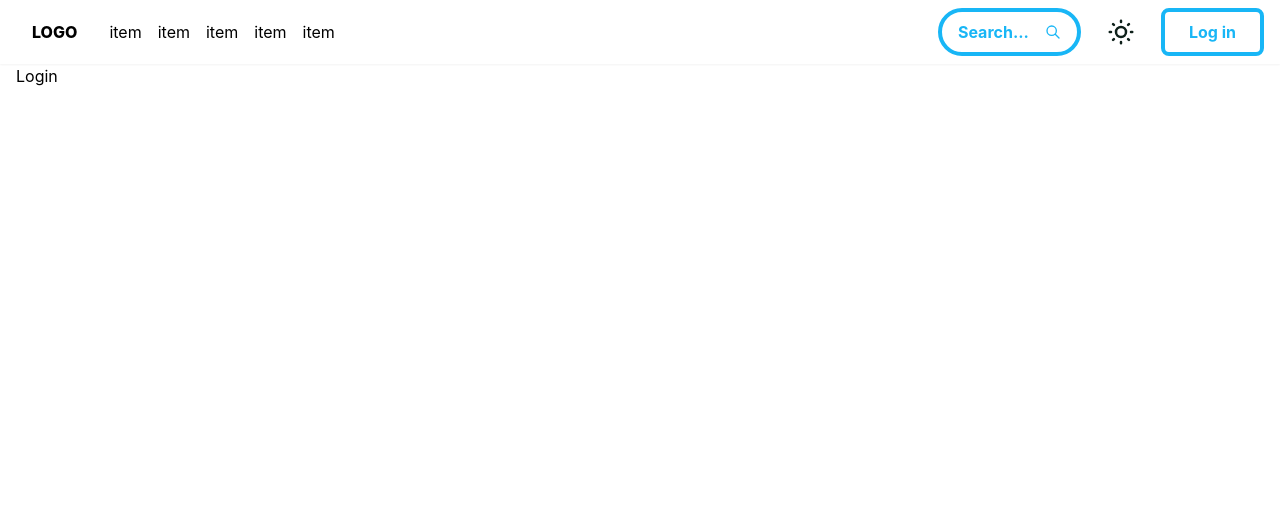
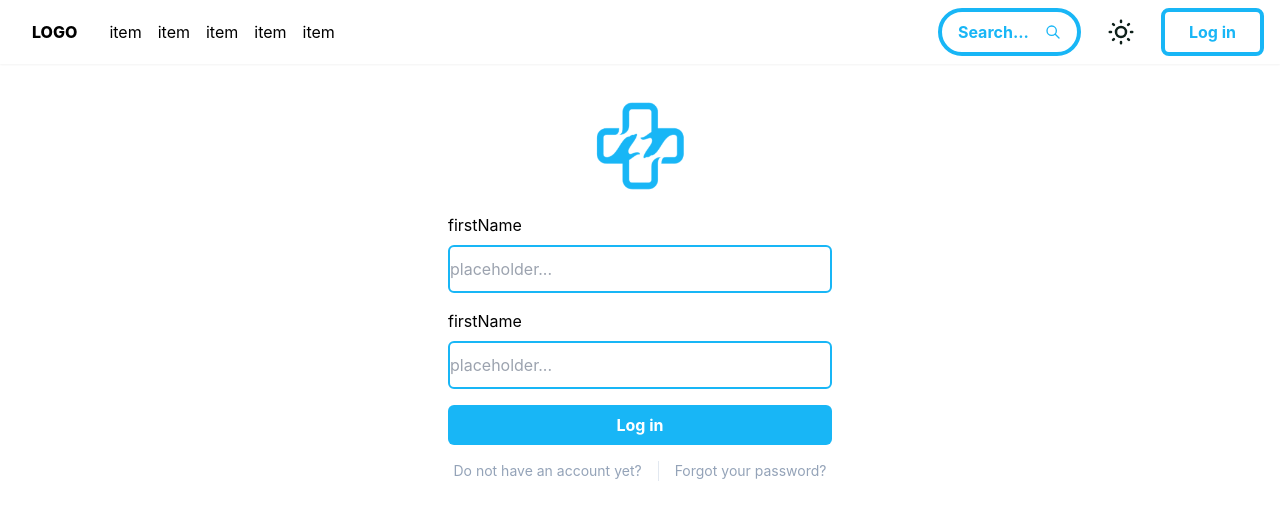
Before and after one commit to IIB3nceII/doc-in-time, a React (Create React App) app in the folder webapp/: page /login in a window 1280 px wide. Shown: the top 518 px of the page. Built offline with nearby package versions, Linux system fonts and the light colour scheme.

Commit message:
💄 Login design

```diff
--- a/webapp/package.json
+++ b/webapp/package.json
@@ -14,6 +14,7 @@
     "firebase": "^9.12.0",
     "react": "^18.2.0",
     "react-dom": "^18.2.0",
+    "react-hook-form": "^7.37.0",
     "react-icons": "^4.4.0",
     "react-redux": "^8.0.4",
     "react-router-dom": "^6.4.2",
--- a/webapp/src/components/common/Navbar/Navbar.tsx
+++ b/webapp/src/components/common/Navbar/Navbar.tsx
@@ -1,6 +1,6 @@
 import React, { FC, memo } from "react";
 import s from "./Navbar.module.scss";
-import { HiOutlineSearch, HiOutlineUserCircle } from "react-icons/hi";
+import { HiOutlineSearch, HiOutlineUserCircle, HiOutlineLogin } from "react-icons/hi";
 import { DarkModeSwitcher, SearchArea, Tooltip } from "../../ui";
 import { connect } from "react-redux";
 import { IRootState } from "../../../shared/store";
@@ -18,7 +18,7 @@ const NavbarComponent: FC<INavbarProps> = ({ ui: { isSearchAreaOpen }, auth: { a
         </div>
         <div className={s.navigationContainer}>
           <Link to="/">
-            <span className="font-extrabold">LOGO</span>
+            <p className="font-extrabold">LOGO</p>
           </Link>
           <nav>
             <ul>
@@ -63,11 +63,21 @@ const NavbarComponent: FC<INavbarProps> = ({ ui: { isSearchAreaOpen }, auth: { a
         </div>
 
         <div className="md:hidden">
-          <Tooltip text="Search">
-            <div className="icon-container">
-              <HiOutlineSearch onClick={() => setIsSearchAreaOpen(true)} />
-            </div>
-          </Tooltip>
+          {account ? (
+            <Tooltip text="Search">
+              <div className="icon-container">
+                <HiOutlineSearch onClick={() => setIsSearchAreaOpen(true)} />
+              </div>
+            </Tooltip>
+          ) : (
+            <Tooltip text="Log in">
+              <Link to="/login">
+                <div className="icon-container">
+                  <HiOutlineLogin />
+                </div>
+              </Link>
+            </Tooltip>
+          )}
         </div>
       </header>
 
--- /dev/null
+++ b/webapp/src/components/ui/FormInput/FormInput.module.scss
@@ -0,0 +1,7 @@
+.container {
+  @apply flex flex-col justify-center items-start space-y-2 w-full;
+
+  > input {
+    @apply h-12 w-full rounded-md border-2 border-blue;
+  }
+}
--- /dev/null
+++ b/webapp/src/components/ui/FormInput/FormInput.tsx
@@ -0,0 +1,19 @@
+import React, { FC } from "react";
+import s from "./FormInput.module.scss";
+
+interface IFormInput {
+  label: string;
+  placeholder?: string;
+  type?: string;
+}
+
+const FormInput: FC<IFormInput> = ({ label, placeholder, type = "text" }) => {
+  return (
+    <div className={s.container}>
+      <label>{label}</label>
+      <input type={type} placeholder={placeholder} />
+    </div>
+  );
+};
+
+export default FormInput;
--- /dev/null
+++ b/webapp/src/components/ui/FormInput/index.ts
@@ -0,0 +1 @@
+export { default } from "./FormInput";
--- a/webapp/src/components/ui/index.ts
+++ b/webapp/src/components/ui/index.ts
@@ -4,3 +4,4 @@ export { default as Tooltip } from "./Tooltip";
 export { default as Hero } from "./Hero";
 export { default as Introduction } from "./Introduction";
 export { default as Contact } from "./Contact";
+export { default as FormInput } from "./FormInput";
--- a/webapp/src/index.scss
+++ b/webapp/src/index.scss
@@ -28,6 +28,18 @@
   span {
     @apply dark:text-white;
   }
+
+  label {
+    @apply dark:text-white;
+  }
+
+  p {
+    @apply dark:text-white;
+  }
+
+  a {
+    @apply dark:text-white;
+  }
 }
 
 @layer components {
--- a/webapp/src/pages/Login/Login.module.scss
+++ b/webapp/src/pages/Login/Login.module.scss
@@ -0,0 +1,27 @@
+.container {
+  @apply flex flex-col justify-center items-center space-y-4 mt-8 dark:text-white;
+
+  > img {
+    @apply w-24;
+  }
+
+  > form {
+    @apply flex flex-col w-96 space-y-4;
+
+    > button {
+      @apply py-2 px-4 text-white font-bold bg-blue rounded-md;
+    }
+  }
+
+  .options {
+    @apply flex space-x-4;
+
+    > a {
+      @apply text-slate-400 text-sm cursor-pointer hover:underline;
+    }
+
+    .divider {
+      @apply border-r-[1px] border-slate-200;
+    }
+  }
+}
--- a/webapp/src/pages/Login/Login.tsx
+++ b/webapp/src/pages/Login/Login.tsx
@@ -1,8 +1,40 @@
 import React from "react";
+import { FormInput } from "../../components/ui";
 import s from "./Login.module.scss";
+import { Link } from "react-router-dom";
+import { useForm } from "react-hook-form";
+import Logo from "../../assets/images/logo.png";
+
+interface ILoginFormData {
+  firstName: string;
+  lastName: string;
+}
 
 const Login = () => {
-  return <div>Login</div>;
+  const {
+    register,
+    setValue,
+    handleSubmit,
+    formState: { errors },
+  } = useForm<ILoginFormData>();
+
+  const onLoginSubmit = handleSubmit((data) => console.log(data));
+
+  return (
+    <div className={s.container}>
+        <img src={Logo} alt="logo" />
+        <form onSubmit={onLoginSubmit}>
+          <FormInput label="firstName" placeholder="placeholder..." />
+          <FormInput label="firstName" placeholder="placeholder..." />
+          <button type="submit">Log in</button>
+        </form>
+        <div className={s.options}>
+          <Link to="/register">Do not have an account yet?</Link>
+          <span className={s.divider}></span>
+          <Link to="/register">Forgot your password?</Link>
+        </div>
+    </div>
+  );
 };
 
 export default Login;
```
Also changed, not shown: webapp/src/assets/images/logo.png (added), 1 other file (tests, documents, lock files or other folders).
